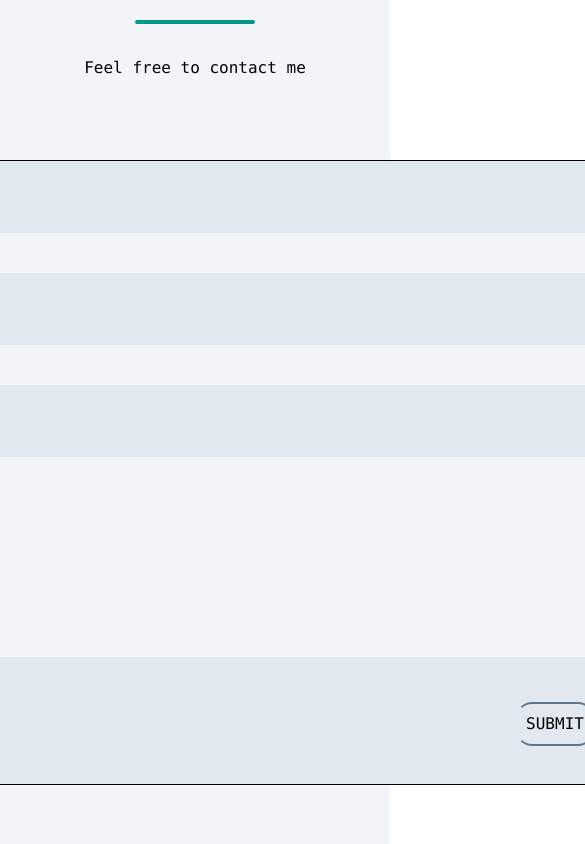
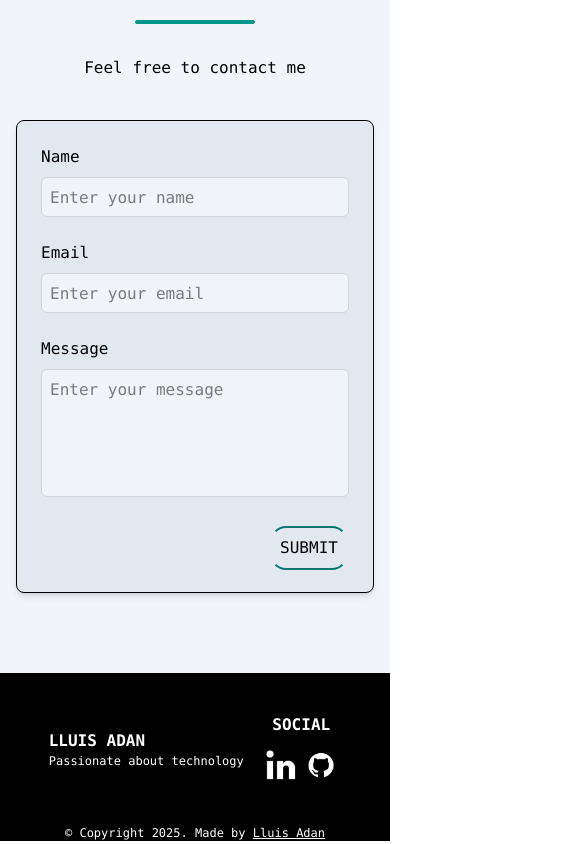
Before and after one commit to LluisAdan/portfolio, a React (Vite) app in the folder web/: page / in a window 390 px wide. Shown: the part 3280-4124 px from the top of the page, 585 px wide, since content can reach past the window. Built offline with nearby package versions, Linux system fonts and the light colour scheme; no server answers.

Commit message:
Feat: contact responsive

```diff
--- a/web/src/components/ContactForm.tsx
+++ b/web/src/components/ContactForm.tsx
@@ -40,14 +40,14 @@ export default function ContactForm() {
   }
 
   return (
-    <div id="contact" className="w-full bg-slate-100 flex flex-col items-center py-20">
+    <div id="contact" className="w-full bg-slate-100 flex flex-col items-center py-20 px-4 sm:px-10">
       <div className="flex flex-col items-center space-y-6">
         <h1>CONTACT</h1>
         <div className="w-30 h-1 border border-teal-600 rounded-2xl bg-teal-600"></div>
-        <p className="text-center mt-2">Feel free to contact me</p>
+        <p className="mt-2">Feel free to contact me</p>
       </div>
 
-      <form onSubmit={handleSubmit} className="bg-slate-200 mt-20 mx-10 border p-10 space-y-10">
+      <form onSubmit={handleSubmit} className="bg-slate-200 mt-10 w-full max-w-lg border p-6 sm:p-10 space-y-6 rounded-lg shadow-md">
         <div className="w-full space-y-2">
           <label htmlFor="name" className="block font-medium">Name</label>
           <input
@@ -57,7 +57,7 @@ export default function ContactForm() {
             onChange={handleChange}
             placeholder="Enter your name"
             required
-            className="w-200 h-10 bg-slate-100 p-2"
+            className="w-full h-10 bg-slate-100 p-2 border border-gray-300 rounded-md focus:outline-none focus:ring-2 focus:ring-teal-600"
           />
         </div>
 
@@ -70,7 +70,7 @@ export default function ContactForm() {
           onChange={handleChange}
           placeholder="Enter your email"
           required
-          className="w-200 h-10 bg-slate-100 p-2"
+          className="w-200 h-10 bg-slate-100 p-2 w-full h-10 bg-slate-100 p-2 border border-gray-300 rounded-md focus:outline-none focus:ring-2 focus:ring-teal-600"
           />
         </div>
 
@@ -82,7 +82,7 @@ export default function ContactForm() {
           onChange={handleChange}
           placeholder="Enter your message"
           required
-          className="w-200 h-10 bg-slate-100 p-2 resize-none h-50"
+          className="w-full h-32 bg-slate-100 p-2 border border-gray-300 rounded-md resize-none focus:outline-none focus:ring-2 focus:ring-teal-600"
           ></textarea>
         </div>
 
@@ -90,15 +90,14 @@ export default function ContactForm() {
           <div className="w-20 h-10 flex justify-center items-center">
             <button
               type="submit"
-              className="p-2 text-1xl cursor-pointer border-2 rounded-2xl hover:text-white hover:bg-teal-700 border-slate-200 border-y-slate-500 hover:border-teal-700 hover:text-sm"
-            >
+              className="p-2 text-1xl cursor-pointer border-2 rounded-2xl hover:text-white hover:bg-teal-700 border-slate-200 border-y-teal-700 hover:border-teal-700 hover:text-sm transition-all duration-200">
               SUBMIT
             </button>
           </div>
         </div>
       </form>
 
-      {status && <p className="mt-4 text-center">{status}</p>}
+      {status && <p className="mt-4 text-center text-teal-700 font-medium">{status}</p>}
 
     </div>
   )
--- a/web/src/components/Navbar.tsx
+++ b/web/src/components/Navbar.tsx
@@ -20,7 +20,7 @@ export default function Navbar() {
             to="about"
             smooth={true}
             duration={500}
-            className="p-2 cursor-pointer font-bold hover:text-teal-700 hover:rounded-2xl hover:border-2 hover:border-slate-50 hover:border-y-teal-700 hover:text-sm">
+            className="p-2 cursor-pointer font-bold hover:border-2 hover:text-teal-700 hover:rounded-2xl hover:border-slate-50 hover:border-y-teal-700 hover:text-sm">
             ABOUT
           </Link>
         </div>
--- a/web/src/components/Project.tsx
+++ b/web/src/components/Project.tsx
@@ -30,7 +30,7 @@ export default function Project() {
               <div>
                 <div className="w-40 h-10 flex justify-center items-center">
                   <a href={project.url} target="_blank">
-                    <div className="text-center p-2 hover:text-white hover:bg-teal-700 border-2 rounded-2xl border-slate-200 border-y-slate-500 hover:border-teal-700  hover:text-sm">
+                    <div className="text-center p-2 hover:text-white hover:bg-teal-700 border-2 rounded-2xl border-slate-200 border-y-teal-700 hover:border-teal-700  hover:text-sm transition-all duration-200">
                       <h4>VISIT PROJECT</h4>
                     </div>
                   </a>
@@ -38,7 +38,7 @@ export default function Project() {
               </div>
               <div className="w-40 h-10 flex justify-center items-center">
               <a href={project.git} target="_blank">
-                <div className="text-center p-2 hover:text-white hover:bg-teal-700 border-2 rounded-2xl border-slate-200 border-y-slate-500 hover:border-teal-700 hover:text-sm">
+                <div className="text-center p-2 hover:text-white hover:bg-teal-700 border-2 rounded-2xl border-slate-200 border-y-teal-700 hover:border-teal-700 hover:text-sm transition-all duration-200">
                   <h4>GITHUB</h4>
                 </div>
                   </a>
```
